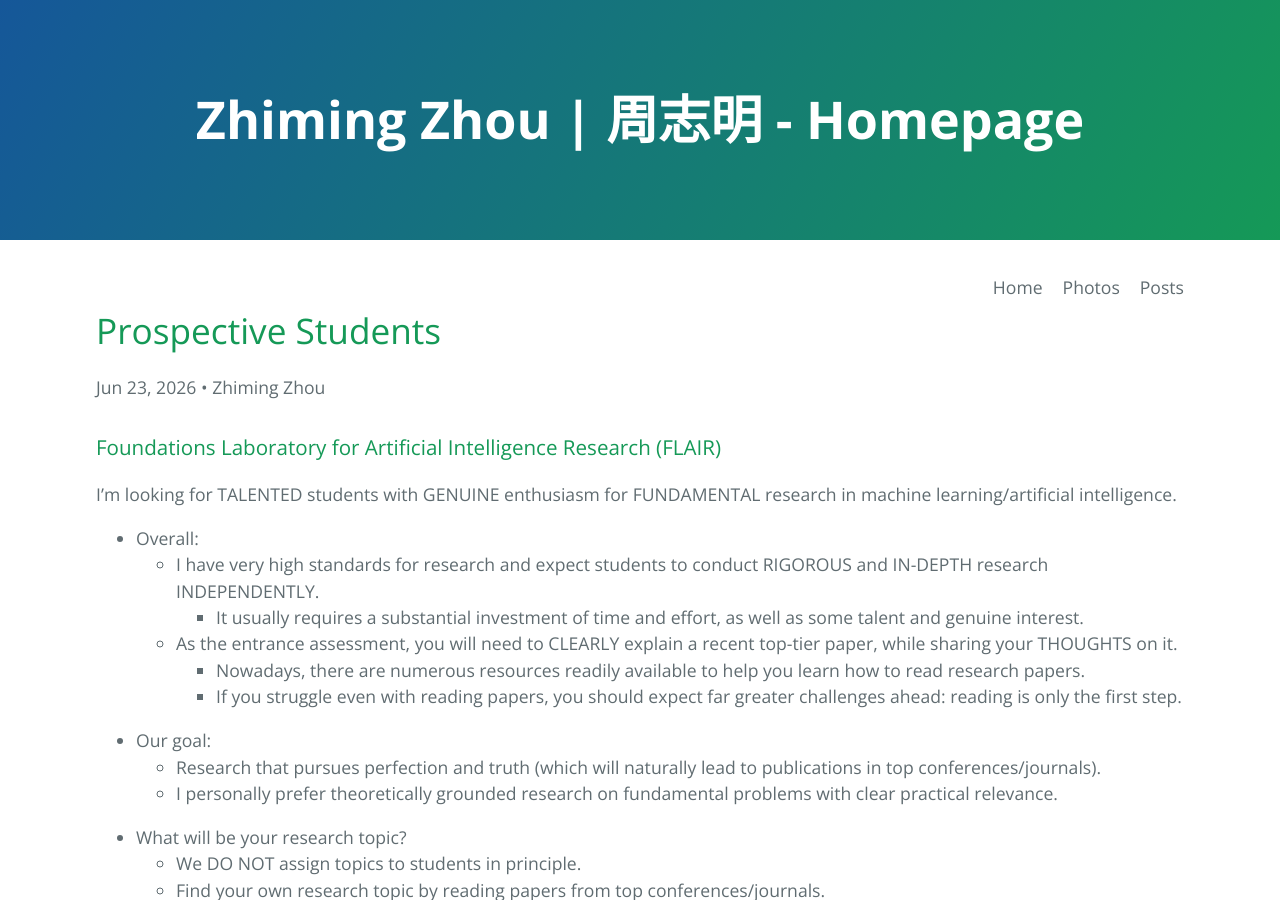
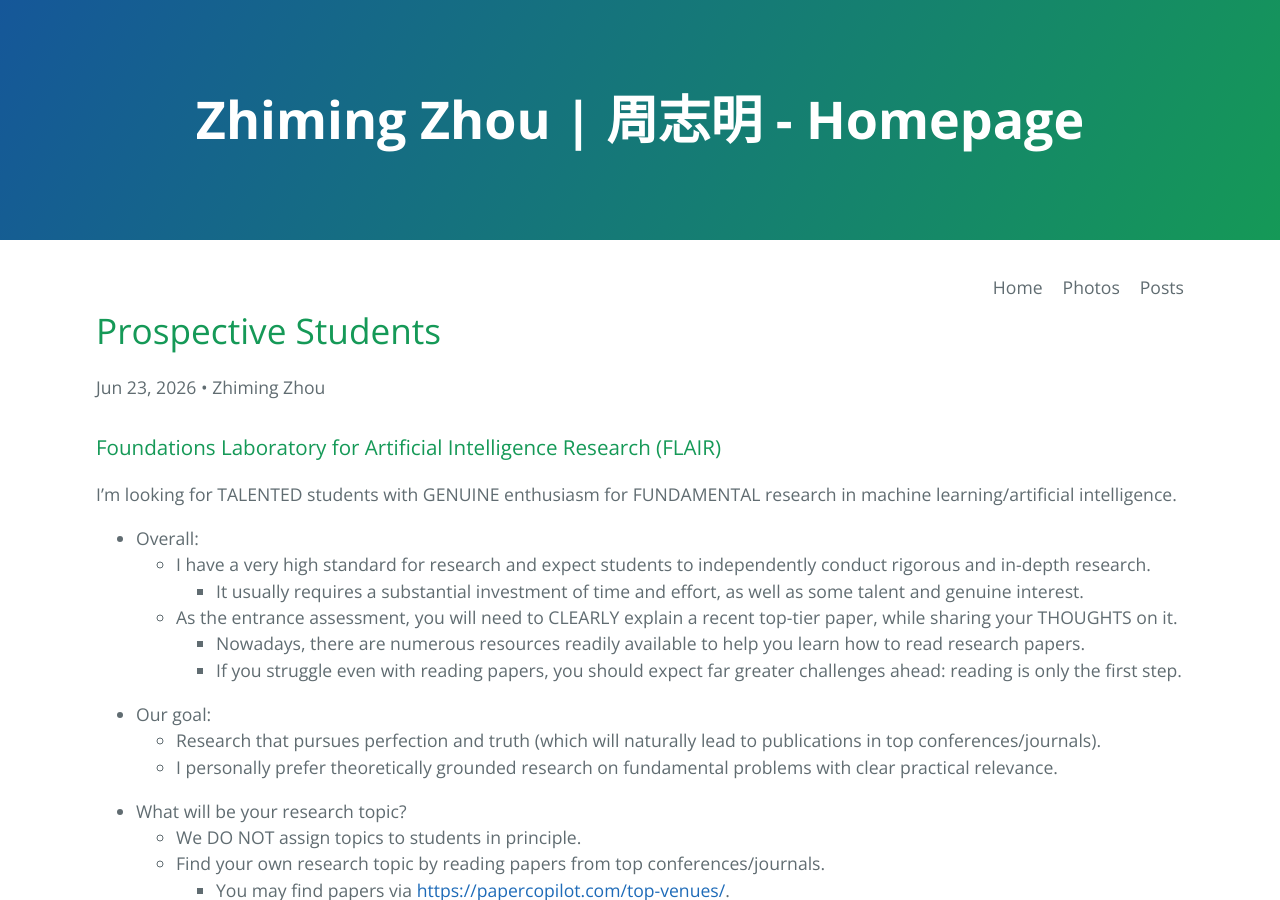
Before and after one commit to ZhimingZhou/zhimingzhou.github.io, a Jekyll site: the page built from _posts/2020-12-09-Prospective-Students.md, in a window 1280 px wide and 900 px high. Built offline with Jekyll 4.4.1, drawn with Linux system fonts in a browser that asks for light colours.

Commit message:
Update 2020-12-09-Prospective-Students.md

```diff
--- a/_posts/2020-12-09-Prospective-Students.md
+++ b/_posts/2020-12-09-Prospective-Students.md
@@ -12,7 +12,7 @@ comments: false
 I’m looking for TALENTED students with GENUINE enthusiasm for FUNDAMENTAL research in machine learning/artificial intelligence.
 
 - Overall:
-	- I have very high standards for research and expect students to conduct RIGOROUS and IN-DEPTH research INDEPENDENTLY.
+	- I have a very high standard for research and expect students to independently conduct rigorous and in-depth research.
 		- It usually requires a substantial investment of time and effort, as well as some talent and genuine interest.
 	- As the entrance assessment, you will need to CLEARLY explain a recent top-tier paper, while sharing your THOUGHTS on it.
 		- Nowadays, there are numerous resources readily available to help you learn how to read research papers.
```
